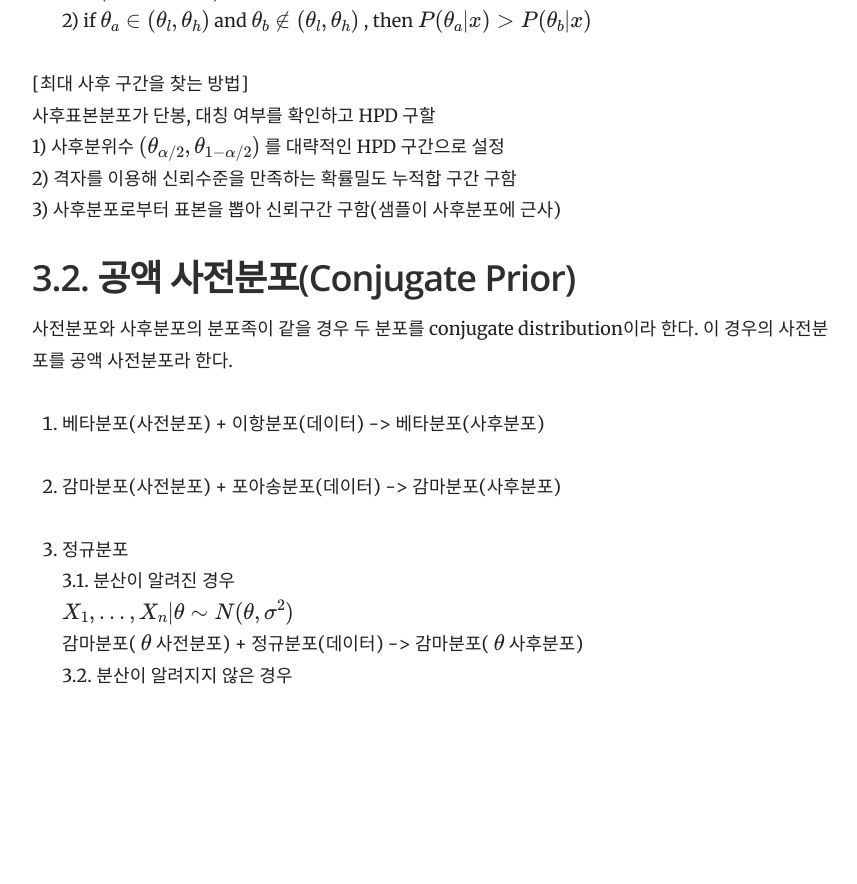
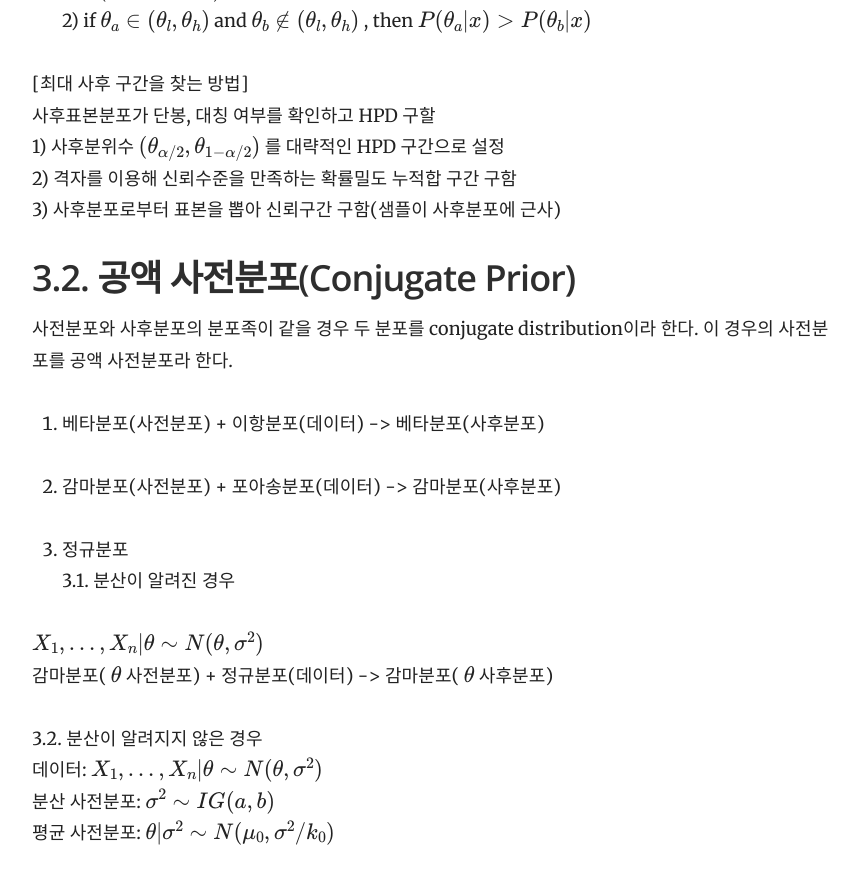
Before and after one commit to yrk3434/yrk3434.github.io, a Jekyll site: the page built from _docs/Computational Statistics/Bayesian Inference.md, in a window 1280 px wide and 900 px high, scrolled down 2396 px. Shown: the top 884 px of the window, without its empty margins (358-1215 px from the left). Built offline with Jekyll 4.4.1, drawn with Linux system fonts in a browser that asks for light colours; formulas are drawn with MathJax 3; before the commit the page ends 3139 px from its top, so only the background shows below that.

Commit message:
Update Bayesian Inference.md

```diff
--- a/_docs/Computational Statistics/Bayesian Inference.md
+++ b/_docs/Computational Statistics/Bayesian Inference.md
@@ -85,6 +85,11 @@ $ \theta_b \notin (\theta_l, \theta_h) $ , then $ P(\theta_a|x) > P(\theta_b|x)
 
 3. 정규분포 <br/>
 3.1. 분산이 알려진 경우 <br/>
+
 $ X_1,...,X_n | \theta \sim N(\theta, \sigma^2) $ <br/>
 감마분포( $ \theta $ 사전분포) + 정규분포(데이터) -> 감마분포( $ \theta $ 사후분포)  <br/>
+<br/>
 3.2. 분산이 알려지지 않은 경우 <br/>
+데이터: $ X_1,...,X_n | \theta \sim N(\theta, \sigma^2) $ <br/>
+분산 사전분포: $ \sigma^2 \sim IG(a,b) $ <br/>
+평균 사전분포: $ \theta|\sigma^2 \sim N(\mu_0, \sigma^2 / k_0) $ <br/>
```
